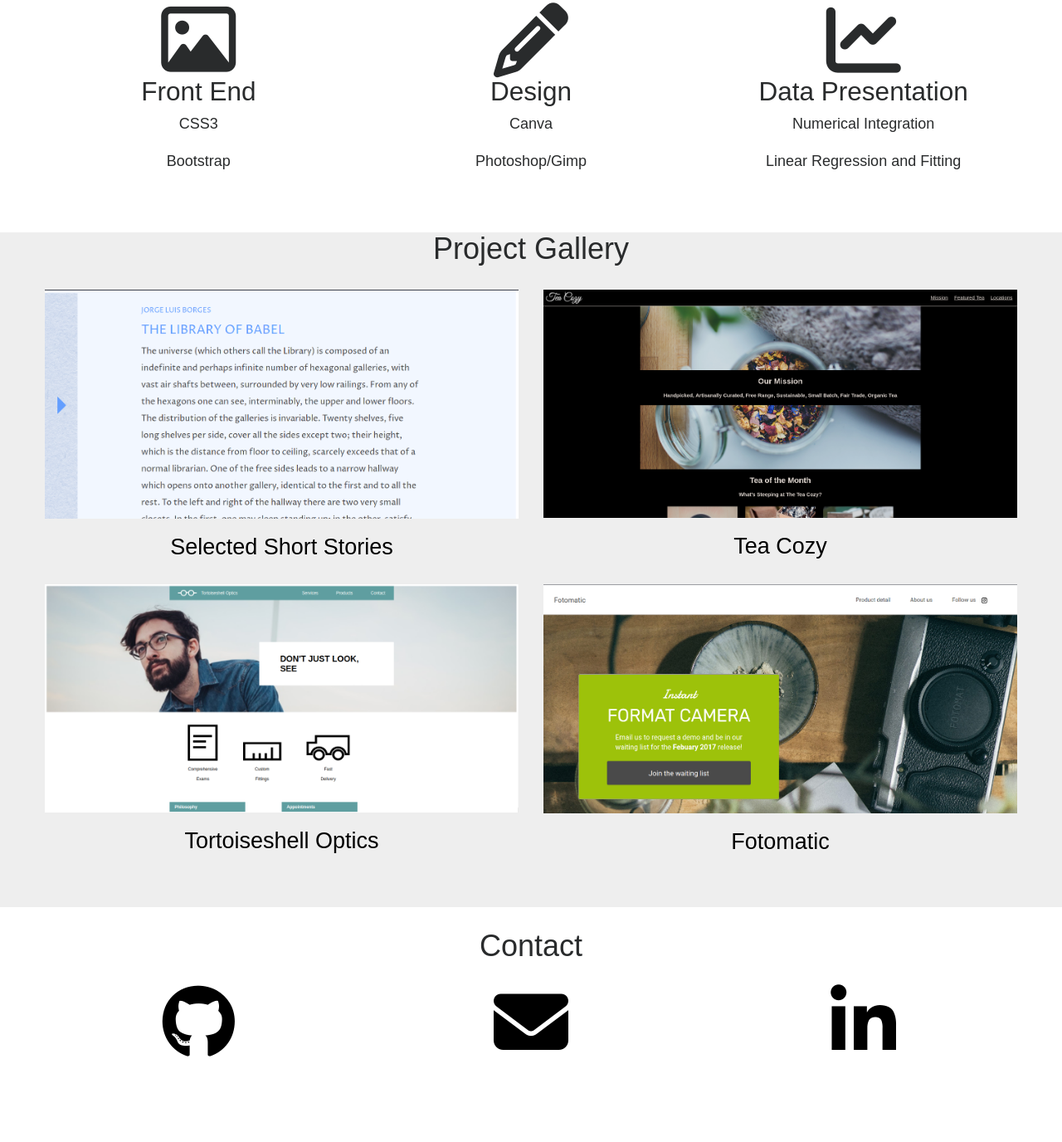
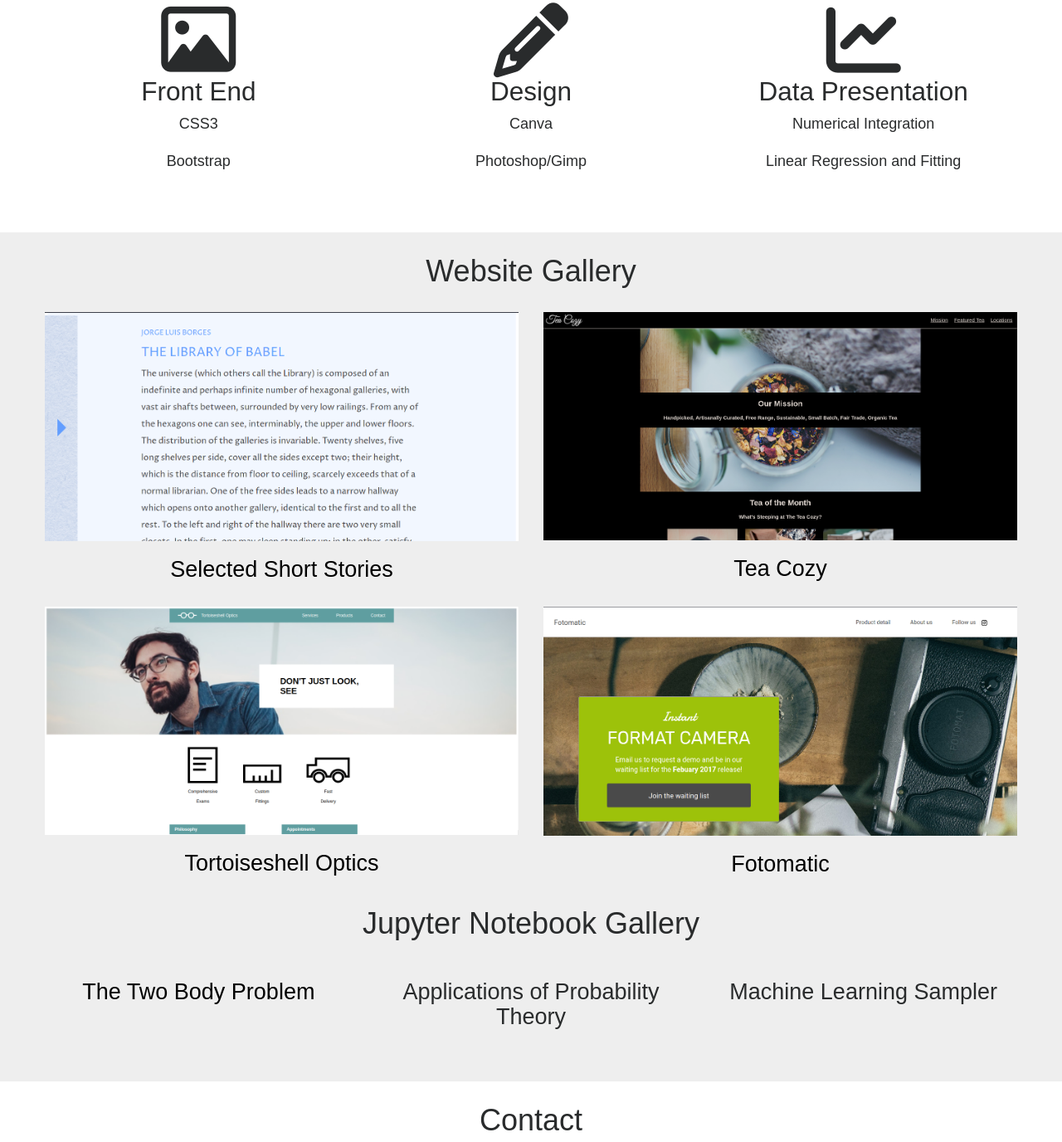
Before and after one commit to sebasgil/sebasgil.github.io, a plain HTML site: page index.html in a window 1280 px wide. Shown: the part 816-2192 px from the top of the page at 83% size. Drawn offline with nearby package versions, Linux system fonts and the light colour scheme.

Commit message:
Add Data Science section

```diff
--- a/index.html
+++ b/index.html
@@ -91,7 +91,8 @@
     </div>
     </section>
     <section id="portfolio">
-    <h2 class="text-center sect-title">Project Gallery</h2>
+      <br>
+    <h2 class="text-center sect-title">Website Gallery</h2>
     <!-- Make a 4-item table -->
     <!-- Remember the syntax col-*-n where sum(n) = 12 -->
     <div class="fluid-container">
@@ -117,6 +118,24 @@
         <div class="col-sm-6">
           <img class="img-responsive" src="resources/images/fotomatic.png">
           <h4 class="text-center"><a href="https://sebasgil.github.io/Photomatic/" target="_blank">Fotomatic</a></h4>
+        </div>
+      </div>
+    </div>
+    <br>
+    <h2 class="text-center sect-title">Jupyter Notebook Gallery</h2>
+    <div class="fluid-container">
+      <div class="row">
+        <div class="col-sm-4">
+          <img class="img-responsive" src="">
+          <h4 class="text-center"><a href="">The Two Body Problem</a></h4>
+        </div>
+        <div class="col-sm-4">
+          <img class="img-responsive" src="">
+          <h4 class="text-center"><a href=""></a>Applications of Probability Theory</h4>
+        </div>
+        <div class="col-sm-4">
+          <img class="img-responsive" src="">
+          <h4 class="text-center"><a href=""></a>Machine Learning Sampler</h4>
         </div>
       </div>
     </div>
```
